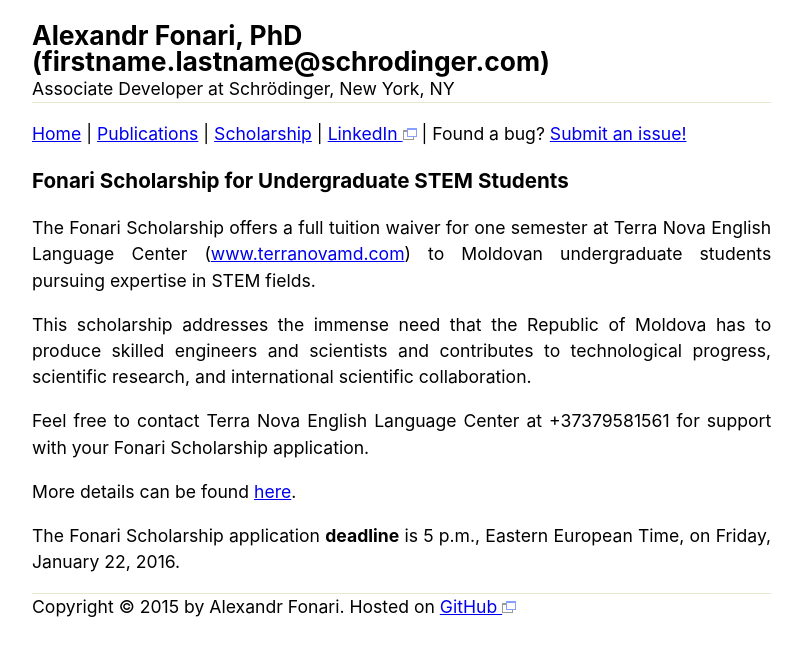
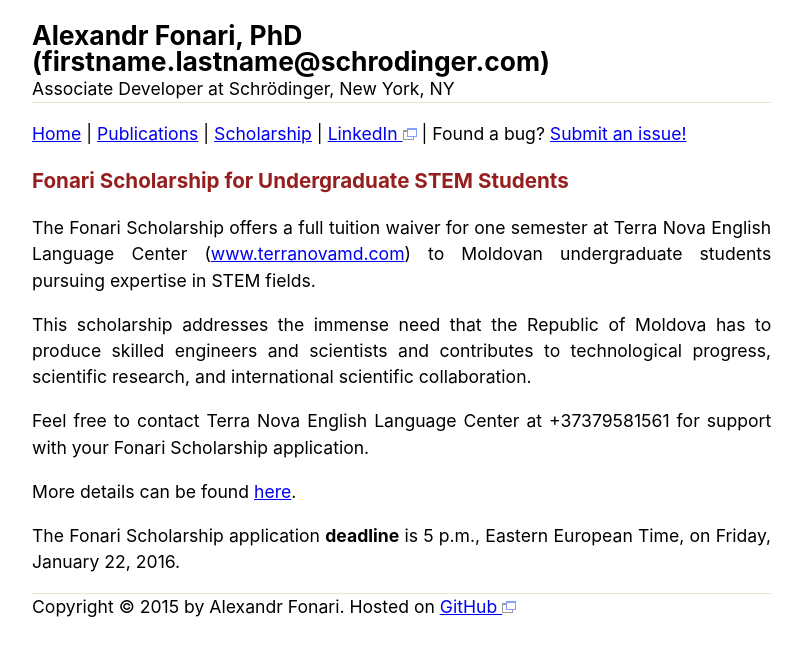
Before and after one commit to afonari/afonari.github.io, a Jekyll site: the page built from scholarship.md, in a window 1280 px wide. Shown: the top 656 px of the page, without its empty margins (56-858 px from the left). Built offline with Jekyll 4.4.1, drawn with Linux system fonts in a browser that asks for light colours; Markdown is read by kramdown in place of the engine named in the settings.

Commit message:
Update screen.css

```diff
--- a/css/screen.css
+++ b/css/screen.css
@@ -27,7 +27,7 @@ ol li {
   margin: 0 0 5px 0;
 }
 
-#news, #summary, #quote-of-the-day, #research-projects, #notes, #publications, #oral-presentations, #theses {
+#news, #summary, #quote-of-the-day, #research-projects, #notes, #publications, #oral-presentations, #theses, #fonari-scholarship-for-undergraduate-stem-students {
   color: #961E1E;
 }
 
```
